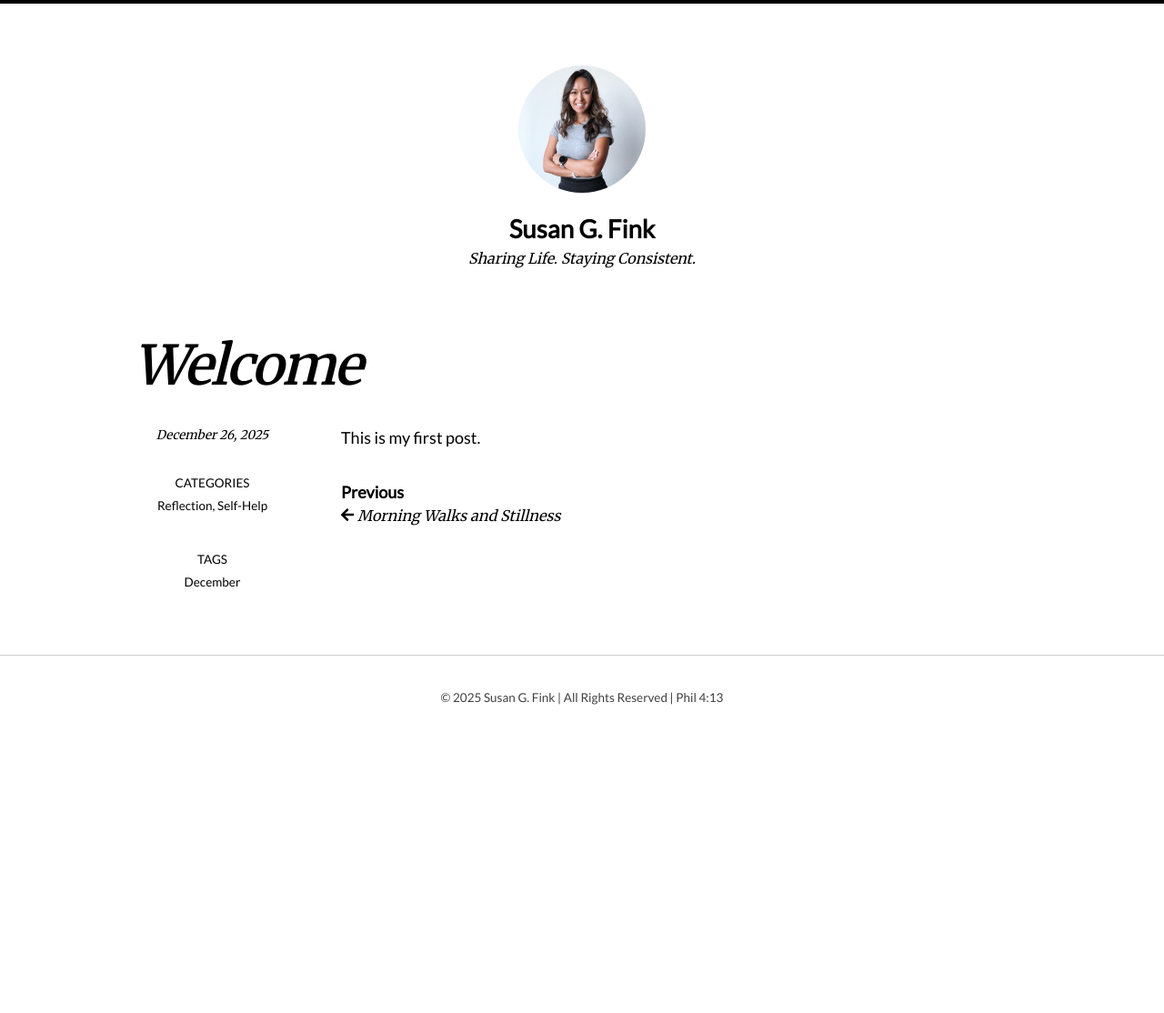
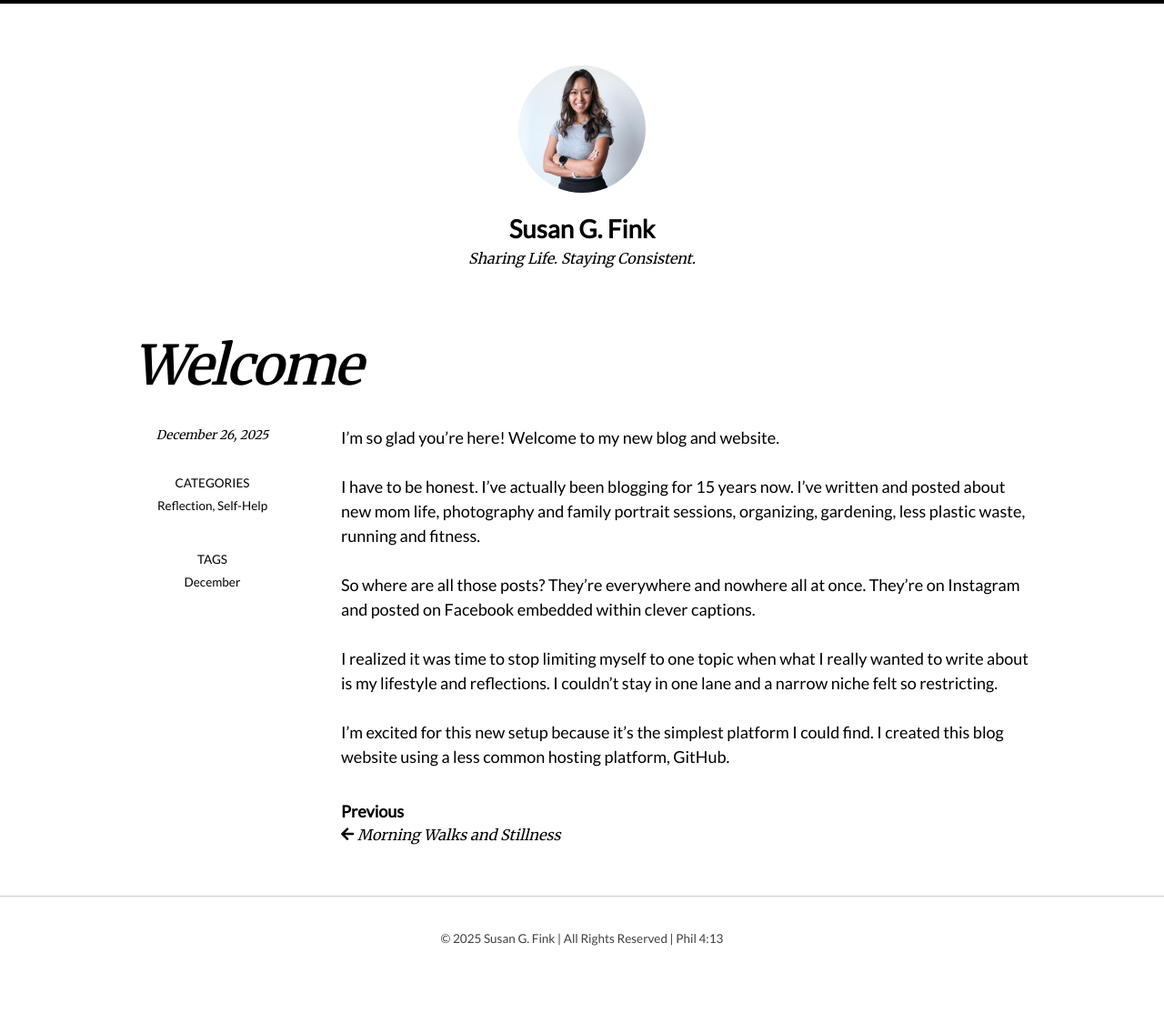
Before and after one commit to susangfink/site, a Jekyll site: the page built from _posts/2025-12-26-welcome.md, in a window 1280 px wide. Shown: the whole page at 91% size. Built offline with Jekyll 4.4.1, drawn with Linux system fonts in a browser that asks for light colours; nearby versions of some CDN libraries; our own code applies the rules of GitHub Pages for plain Markdown files; before the commit the page ends 900 px from its top, so only the background shows below that.

Commit message:
Update 2025-12-26-welcome.md

```diff
--- a/_posts/2025-12-26-welcome.md
+++ b/_posts/2025-12-26-welcome.md
@@ -7,4 +7,12 @@ tags:
 - December
 ---
 
-This is my first post.
+I'm so glad you're here! Welcome to my new blog and website.
+
+I have to be honest. I've actually been blogging for 15 years now. I've written and posted about new mom life, photography and family portrait sessions, organizing, gardening, less plastic waste, running and fitness.
+
+So where are all those posts? They're everywhere and nowhere all at once. They're on Instagram and posted on Facebook embedded within clever captions.
+
+I realized it was time to stop limiting myself to one topic when what I really wanted to write about is my lifestyle and reflections. I couldn't stay in one lane and a narrow niche felt so restricting.
+
+I'm excited for this new setup because it's the simplest platform I could find. I created this blog website using a less common hosting platform, GitHub.
```
